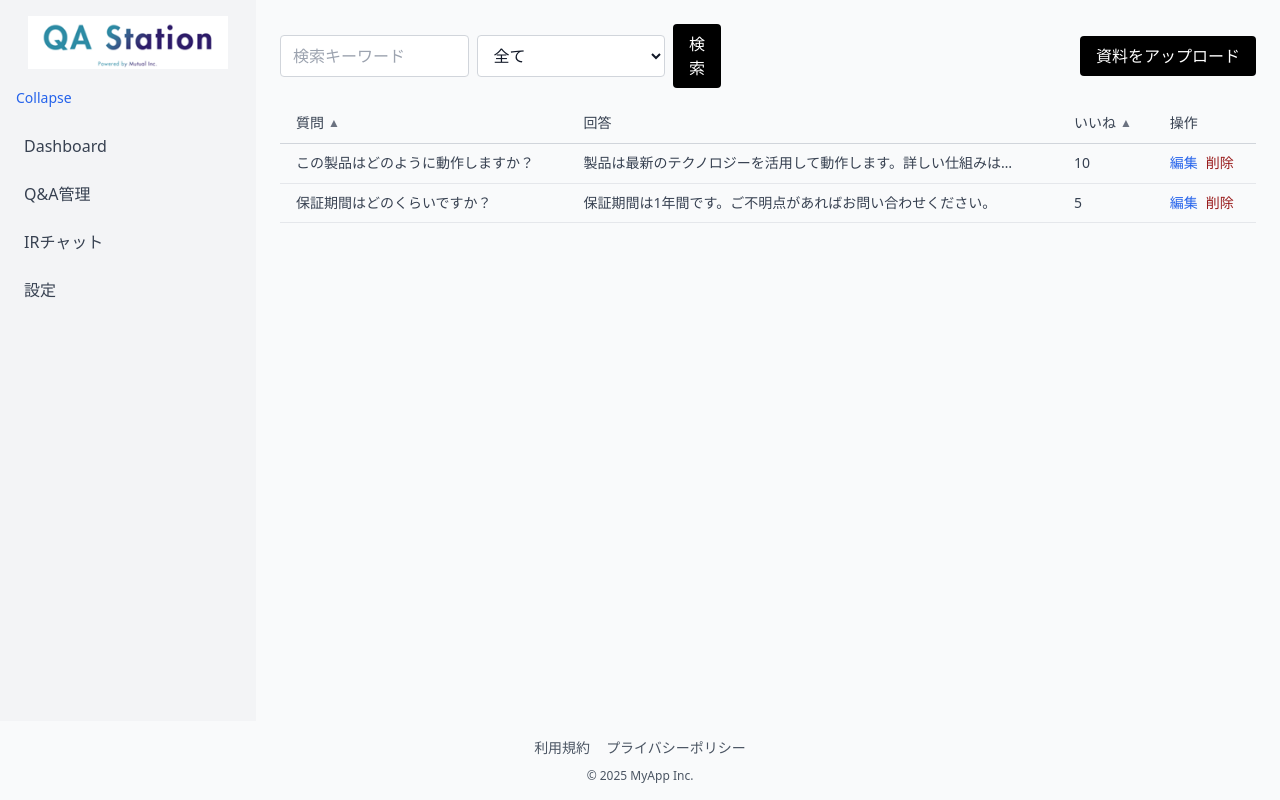
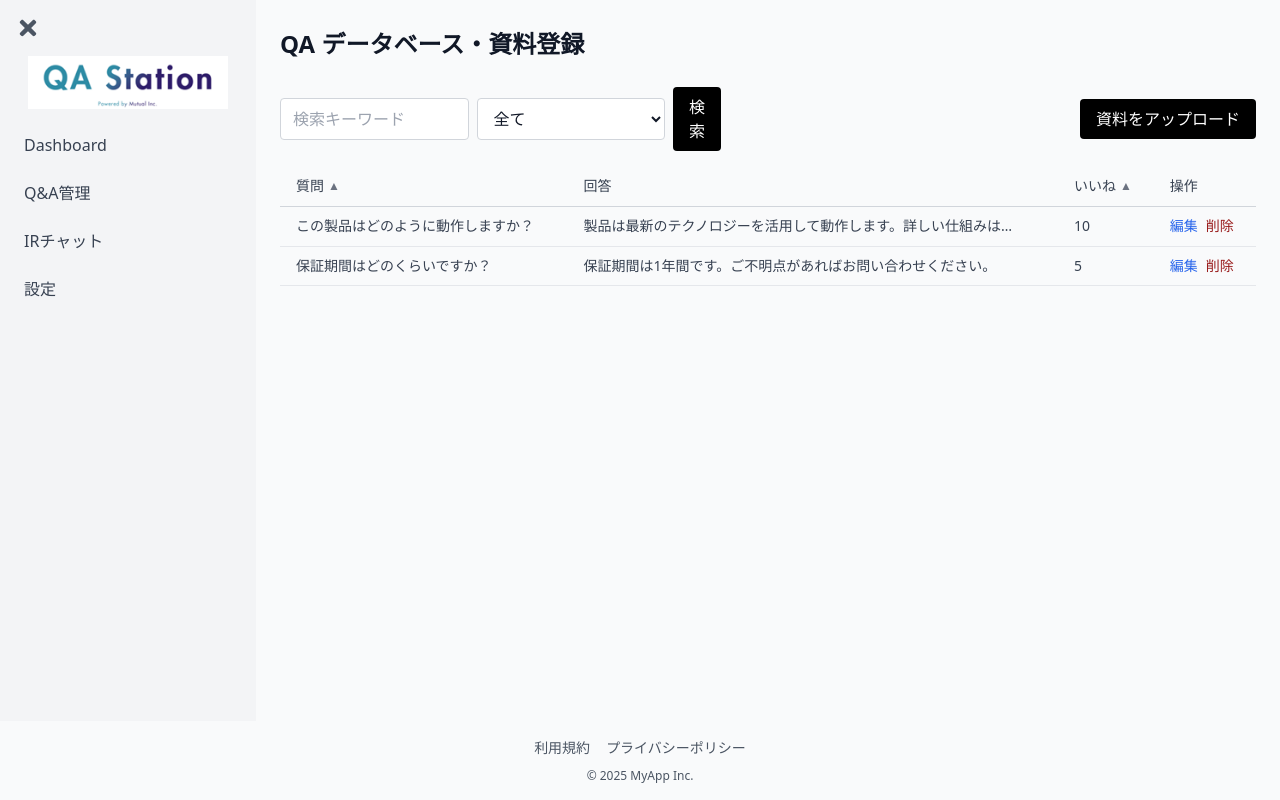
Before and after one commit to KentNakamori/mutual-test, a Next.js app: page /corporate/qa in a window 1280 px wide. Built offline with nearby package versions, Linux system fonts and the light colour scheme.

Commit message:
ログインとダッシュボード

```diff
--- a/src/app/corporate/qa/page.tsx
+++ b/src/app/corporate/qa/page.tsx
@@ -5,7 +5,7 @@ import React, { useState } from "react";
 import { useRouter } from "next/navigation";
 
 // 共通コンポーネントのインポート
-import Sidebar from "@/components/common/Sidebar";
+import Sidebar from "@/components/common/sidebar";
 import Footer from "@/components/common/Footer";
 
 // Q&A ページ固有コンポーネントのインポート
@@ -109,6 +109,10 @@ const QaPage: React.FC = () => {
         />
         {/* メインコンテンツ */}
         <main className="flex-1 p-6 bg-gray-50">
+          {/* ページタイトル */}
+          <div className="mb-6">
+            <h1 className="text-2xl font-bold">QA データベース・資料登録</h1>
+          </div>
           <TopActionBar onSearch={handleSearch} onUploadClick={handleOpenUploadModal} />
           <QaListTable qaItems={qas} onEdit={handleOpenEditModal} onDelete={handleDeleteQa} />
         </main>
--- a/src/app/corporate/settings/page.tsx
+++ b/src/app/corporate/settings/page.tsx
@@ -5,7 +5,7 @@ import React from "react";
 import { useRouter } from "next/navigation";
 
 // 共通コンポーネントのインポート
-import Sidebar from "@/components/common/Sidebar";
+import Sidebar from "@/components/common/sidebar";
 import Footer from "@/components/common/Footer";
 
 // ページ固有コンポーネントのインポート
--- a/src/app/investor/chat-logs/page.tsx
+++ b/src/app/investor/chat-logs/page.tsx
@@ -2,7 +2,7 @@
 "use client";
 
 import React, { useState, useEffect, useCallback } from 'react';
-import Sidebar from '@/components/common/Sidebar';
+import Sidebar from '@/components/common/sidebar';
 import Footer from '@/components/common/Footer';
 import ChatLogsSearchBar from '@/components/features/investor/chat/ChatLogsSearchBar';
 import ChatLogsList from '@/components/features/investor/chat/ChatLogsList';
--- a/src/app/investor/companies/page.tsx
+++ b/src/app/investor/companies/page.tsx
@@ -2,7 +2,7 @@
 "use client";
 
 import React, { useState, useEffect } from 'react';
-import Sidebar from '@/components/common/Sidebar';
+import Sidebar from '@/components/common/sidebar';
 import Footer from '@/components/common/Footer';
 import CompanySearchBar from '@/components/features/investor/companies/CompanySearchBar';
 import CompanyList from '@/components/features/investor/companies/CompanyList';
--- a/src/app/investor/company/[companyId]/page.tsx
+++ b/src/app/investor/company/[companyId]/page.tsx
@@ -3,7 +3,7 @@
 
 import React, { useEffect, useState } from 'react';
 import { useParams } from 'next/navigation';
-import Sidebar from '@/components/common/Sidebar';
+import Sidebar from '@/components/common/sidebar';
 import Footer from '@/components/common/Footer';
 import CompanyHeader from '@/components/features/investor/company/CompanyHeader';
 import TabSwitcher from '@/components/features/investor/company/TabSwitcher';
--- a/src/app/investor/mypage/page.tsx
+++ b/src/app/investor/mypage/page.tsx
@@ -2,7 +2,7 @@
 "use client";
 
 import React, { useState } from "react";
-import Sidebar from "@/components/common/Sidebar";
+import Sidebar from "@/components/common/sidebar";
 import Footer from "@/components/common/Footer";
 import MyPageTabMenu from "@/components/features/investor/mypage/MyPageTabMenu";
 import { useUserProfile } from "@/hooks/useUserProfile";
--- a/src/app/investor/qa/page.tsx
+++ b/src/app/investor/qa/page.tsx
@@ -3,7 +3,7 @@
 
 import React, { useState, useCallback } from 'react';
 import { useQuery } from 'react-query';
-import Sidebar from '@/components/common/Sidebar';
+import Sidebar from '@/components/common/sidebar';
 import Footer from '@/components/common/Footer';
 import QASearchBar from '@/components/features/investor/qa/QASearchBar';
 import QAResultList from '@/components/features/investor/qa/QAResultList';
--- a/src/components/common/sidebar.tsx
+++ b/src/components/common/sidebar.tsx
@@ -1,29 +1,21 @@
 // components/common/Sidebar.tsx
 import React, { useState } from 'react';
 import Image from 'next/image';
+import { FaBars, FaTimes } from 'react-icons/fa';
 
 export interface SidebarMenuItem {
   label: string;
-  /** 必要に応じてアイコン（shadcnのIconコンポーネント等）を設定可能 */
   icon?: React.ReactNode;
   link: string;
 }
 
 export interface SidebarProps {
-  /** サイドバーに表示するメニュー項目 */
   menuItems: SidebarMenuItem[];
-  /** 折りたたみ可能かどうか */
   isCollapsible?: boolean;
-  /** 選択中のメニュー項目（リンクのURLなど） */
   selectedItem?: string;
-  /** メニュー項目選択時のコールバック */
   onSelectMenuItem?: (link: string) => void;
 }
 
-/**
- * Sidebar コンポーネント
- * サイドバーとしてグループ化されたナビゲーションメニューを表示します。
- */
 const Sidebar: React.FC<SidebarProps> = ({
   menuItems,
   isCollapsible = false,
@@ -32,32 +24,45 @@ const Sidebar: React.FC<SidebarProps> = ({
 }) => {
   const [isOpen, setIsOpen] = useState(true);
 
+  // サイドバー開閉
   const handleToggleSidebar = () => {
-    if (isCollapsible) setIsOpen(!isOpen);
+    if (isCollapsible) {
+      setIsOpen(!isOpen);
+    }
   };
 
   return (
-    <aside className="bg-gray-100 text-gray-700 w-64 p-4">
-      {/* ロゴ表示部分 */}
-      <div className="flex items-center justify-center mb-4">
-        <Image
-          src="/images/qa-station-logo.png"
-          alt="QA Station Logo"
-          width={200}  // 適切な幅に調整してください
-          height={50}  // 適切な高さに調整してください
-          priority
-        />
-      </div>
-
+    <aside
+      className={`
+        bg-gray-100 text-gray-700 p-4
+        ${isOpen ? 'w-64' : 'w-16'}   // 開閉に応じて幅を変更したい場合
+        transition-all duration-300   // スムーズなアニメーション
+      `}
+    >
+      {/* 上部にアイコンを配置して開閉 */}
       {isCollapsible && (
         <button
-          className="mb-4 text-sm text-blue-600 hover:underline"
+          className="mb-4 flex items-center justify-center text-gray-600 hover:text-gray-800"
           onClick={handleToggleSidebar}
         >
-          {isOpen ? 'Collapse' : 'Expand'}
+          {isOpen ? <FaTimes size={24} /> : <FaBars size={24} />}
         </button>
       )}
 
+      {/* ロゴ表示部分 */}
+      {isOpen && (
+        <div className="flex items-center justify-center mb-4">
+          <Image
+            src="/images/qa-station-logo.png"
+            alt="QA Station Logo"
+            width={200}
+            height={50}
+            priority
+          />
+        </div>
+      )}
+
+      {/* メニュー項目 */}
       {isOpen && (
         <ul className="space-y-2">
           {menuItems.map((item, index) => (
--- a/src/components/features/corporate/dashboard/FilterBar.tsx
+++ b/src/components/features/corporate/dashboard/FilterBar.tsx
@@ -45,7 +45,8 @@ const FilterBar: React.FC<FilterBarProps> = ({ initialFilter, onFilterChange })
   ];
 
   return (
-    <div className="flex items-center space-x-4 mb-6">
+    // items-center → items-end に変更して、全要素を下揃えに
+    <div className="flex items-end space-x-4 mb-6">
       <div className="flex-1">
         <label className="block mb-1 text-sm font-medium">期間</label>
         <Select options={periodOptions} value={localFilter.period} onChange={handlePeriodChange} />
--- a/src/components/features/corporate/login/LoginForm.tsx
+++ b/src/components/features/corporate/login/LoginForm.tsx
@@ -1,4 +1,5 @@
-//src\components\features\corporate\login\LoginForm.tsx
+// src/components/features/corporate/login/LoginForm.tsx
+'use client';
 
 import React, { useState } from 'react';
 import { useRouter } from 'next/navigation';
@@ -11,7 +12,7 @@ import { useAuth } from '@/hooks/useAuth';
 /**
  * LoginForm
  * メールアドレス／パスワード入力欄とログインボタンを提供します。
- * バックエンドの認証API（login）を呼び出し、認証成功時は useAuth で状態を更新しダッシュボードへ遷移します。
+ * API認証に失敗しても、エラー表示はせずにそのままダッシュボードへ遷移します。
  */
 const LoginForm: React.FC = () => {
   const router = useRouter();
@@ -35,15 +36,15 @@ const LoginForm: React.FC = () => {
     try {
       const requestData: LoginRequest = { email, password };
       const response: LoginResponse = await login(requestData);
-      // 認証成功時、useAuth を使って認証情報を更新
+      // 認証成功時、useAuth で認証情報を更新
       loginSuccess(response.accessToken, response.role as 'investor' | 'corporate', response.userId);
-      // ログイン後、ダッシュボードへ遷移
-      router.push('/dashboard');
     } catch (error: any) {
-      setErrorMessage(error.message || 'ログインに失敗しました。');
-    } finally {
-      setIsLoading(false);
+      console.warn('API認証失敗:', error);
+      // API認証が失敗しても、特に何もしない
     }
+    setIsLoading(false);
+    // 認証の成功・失敗に関わらずダッシュボードへ遷移
+    router.push('/corporate/dashboard');
   };
 
   return (
@@ -78,7 +79,11 @@ const LoginForm: React.FC = () => {
         />
       </div>
       <div>
-        <Button label={isLoading ? 'ログイン中...' : 'ログイン'} disabled={isLoading} />
+        <Button
+          type="submit"  // ← ここで submit タイプを明示
+          label={isLoading ? 'ログイン中...' : 'ログイン'}
+          disabled={isLoading}
+        />
       </div>
     </form>
   );
```
Also changed, not shown: src/app/corporate/dashboard/page.tsx (+7 -11 lines).
